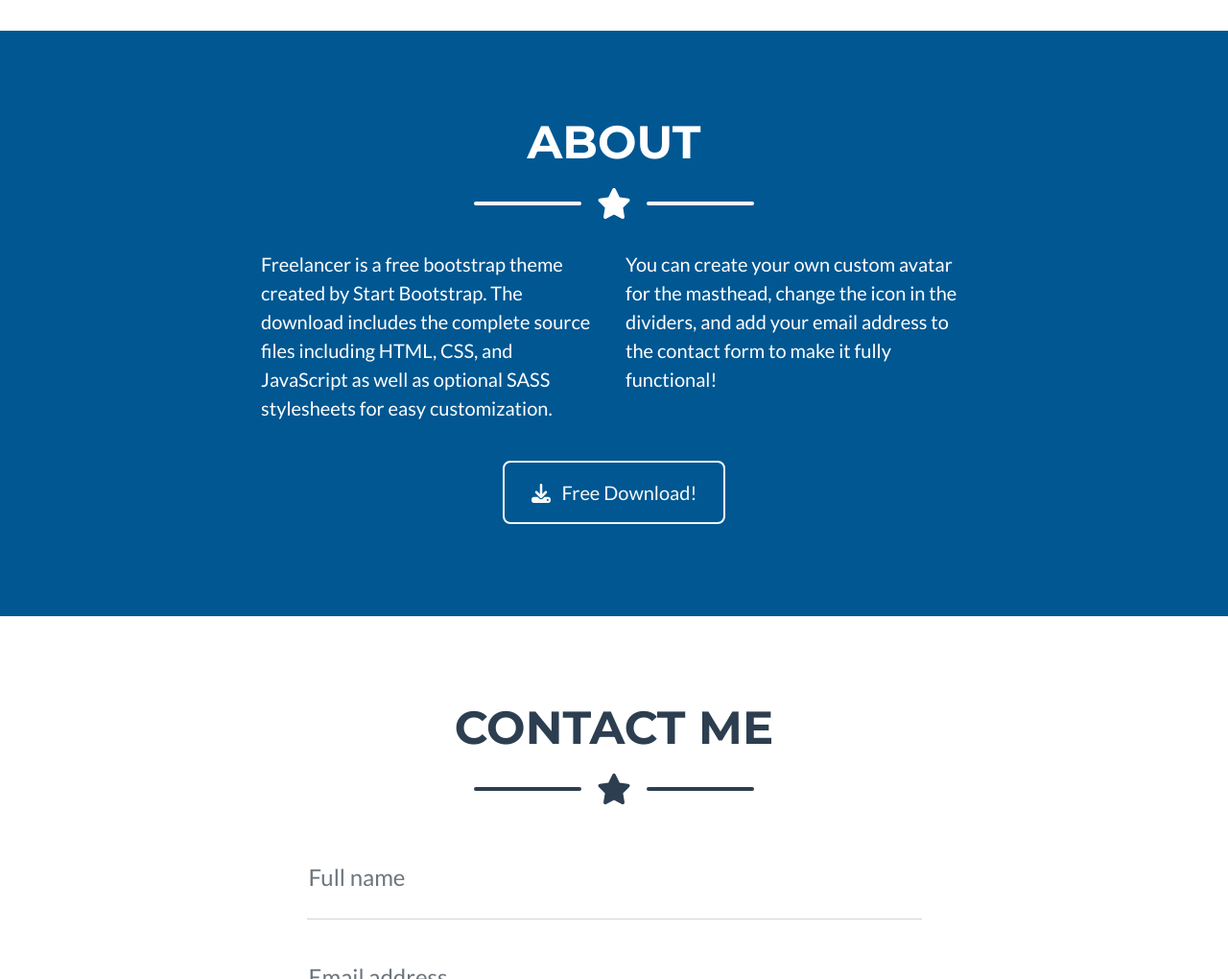
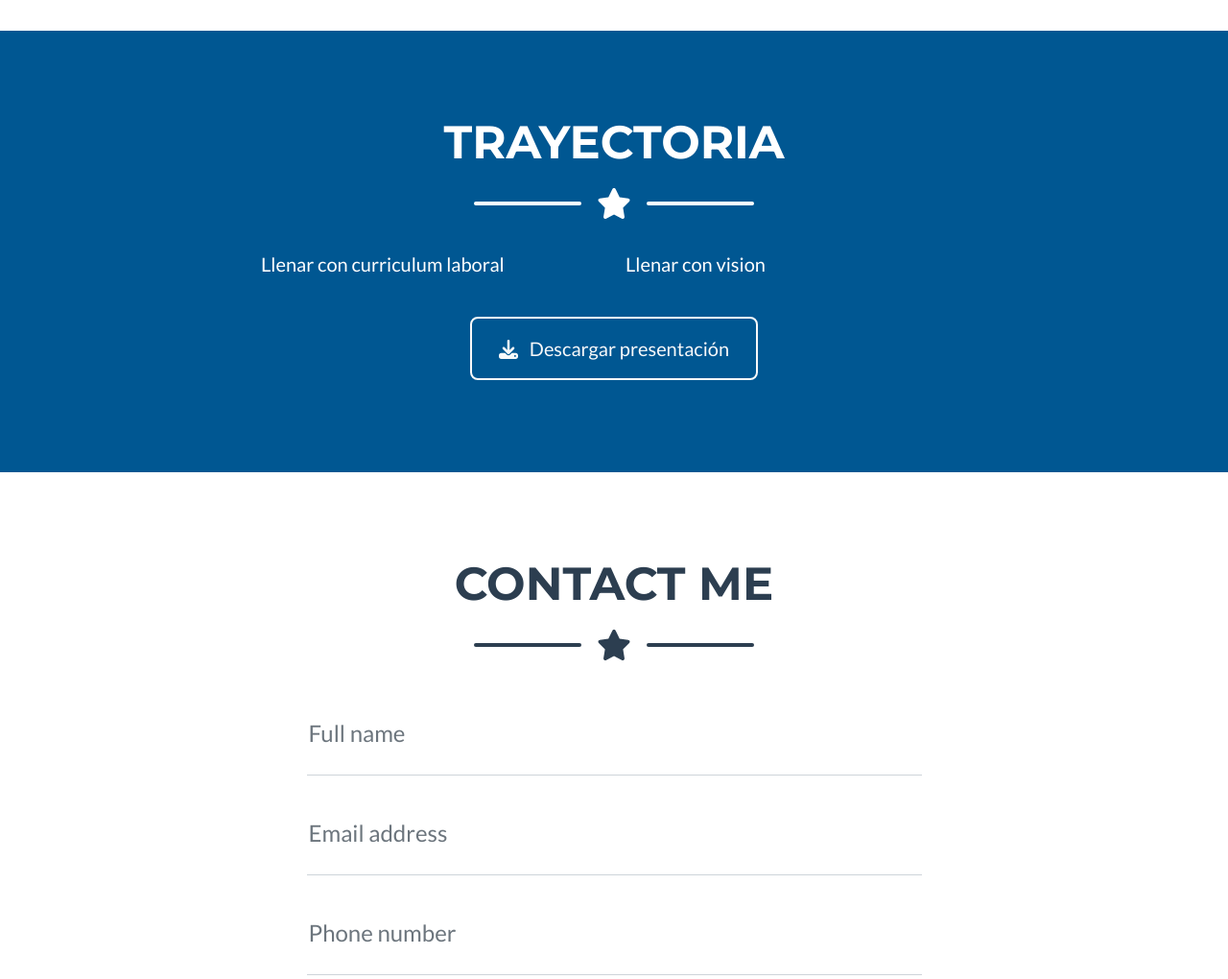
Before and after one commit to elyoungmn/elyoungmn.github.io, a plain HTML site: page index.html in a window 1280 px wide. Shown: the part 1420-2440 px from the top of the page at 96% size. Drawn offline with nearby package versions, Linux system fonts and the light colour scheme.

Commit message:
Add files via upload

```diff
--- a/index.html
+++ b/index.html
@@ -20,7 +20,7 @@
         <!-- Navigation-->
         <nav class="navbar navbar-expand-lg bg-secondary text-uppercase fixed-top" id="mainNav">
             <div class="container">
-                <a class="navbar-brand" href="#page-top">Moisés Gomez Reyna</a>
+                <a class="navbar-brand" href="#page-top">Moisés Gómez Reyna</a>
                 <button class="navbar-toggler text-uppercase font-weight-bold bg-primary text-white rounded" type="button" data-bs-toggle="collapse" data-bs-target="#navbarResponsive" aria-controls="navbarResponsive" aria-expanded="false" aria-label="Toggle navigation">
                     Menu
                     <i class="fas fa-bars"></i>
@@ -40,7 +40,7 @@
                 <!-- Masthead Avatar Image-->
                 <img class="masthead-avatar mb-5" src="assets/img/avataaars.png" alt="..." />
                 <!-- Masthead Heading-->
-                <h1 class="masthead-heading text-uppercase mb-0">Educación como pilar democratico</h1>
+                <h1 class="masthead-heading text-uppercase mb-0">Educación como pilar democrático</h1>
                 <!-- Icon Divider-->
                 <div class="divider-custom divider-light">
                     <div class="divider-custom-line"></div>
@@ -92,7 +92,7 @@
         <section class="page-section bg-primary text-white mb-0" id="about">
             <div class="container">
                 <!-- About Section Heading-->
-                <h2 class="page-section-heading text-center text-uppercase text-white">About</h2>
+                <h2 class="page-section-heading text-center text-uppercase text-white">Trayectoria</h2>
                 <!-- Icon Divider-->
                 <div class="divider-custom divider-light">
                     <div class="divider-custom-line"></div>
@@ -101,14 +101,14 @@
                 </div>
                 <!-- About Section Content-->
                 <div class="row">
-                    <div class="col-lg-4 ms-auto"><p class="lead">Freelancer is a free bootstrap theme created by Start Bootstrap. The download includes the complete source files including HTML, CSS, and JavaScript as well as optional SASS stylesheets for easy customization.</p></div>
-                    <div class="col-lg-4 me-auto"><p class="lead">You can create your own custom avatar for the masthead, change the icon in the dividers, and add your email address to the contact form to make it fully functional!</p></div>
+                    <div class="col-lg-4 ms-auto"><p class="lead">Llenar con curriculum laboral</p></div>
+                    <div class="col-lg-4 me-auto"><p class="lead">Llenar con vision</p></div>
                 </div>
                 <!-- About Section Button-->
                 <div class="text-center mt-4">
                     <a class="btn btn-xl btn-outline-light" href="https://startbootstrap.com/theme/freelancer/">
                         <i class="fas fa-download me-2"></i>
-                        Free Download!
+                        Descargar presentación
                     </a>
                 </div>
             </div>
```
